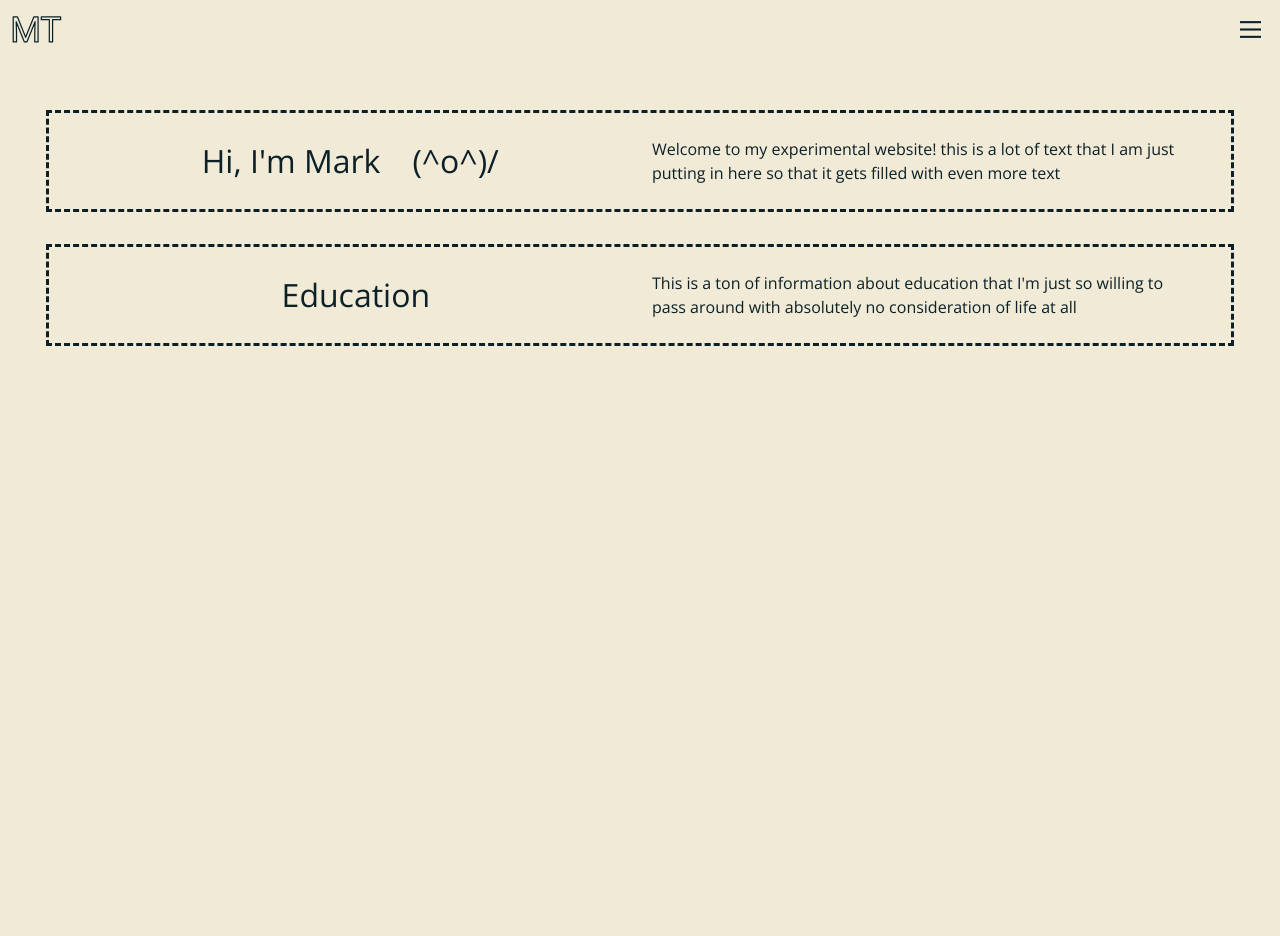
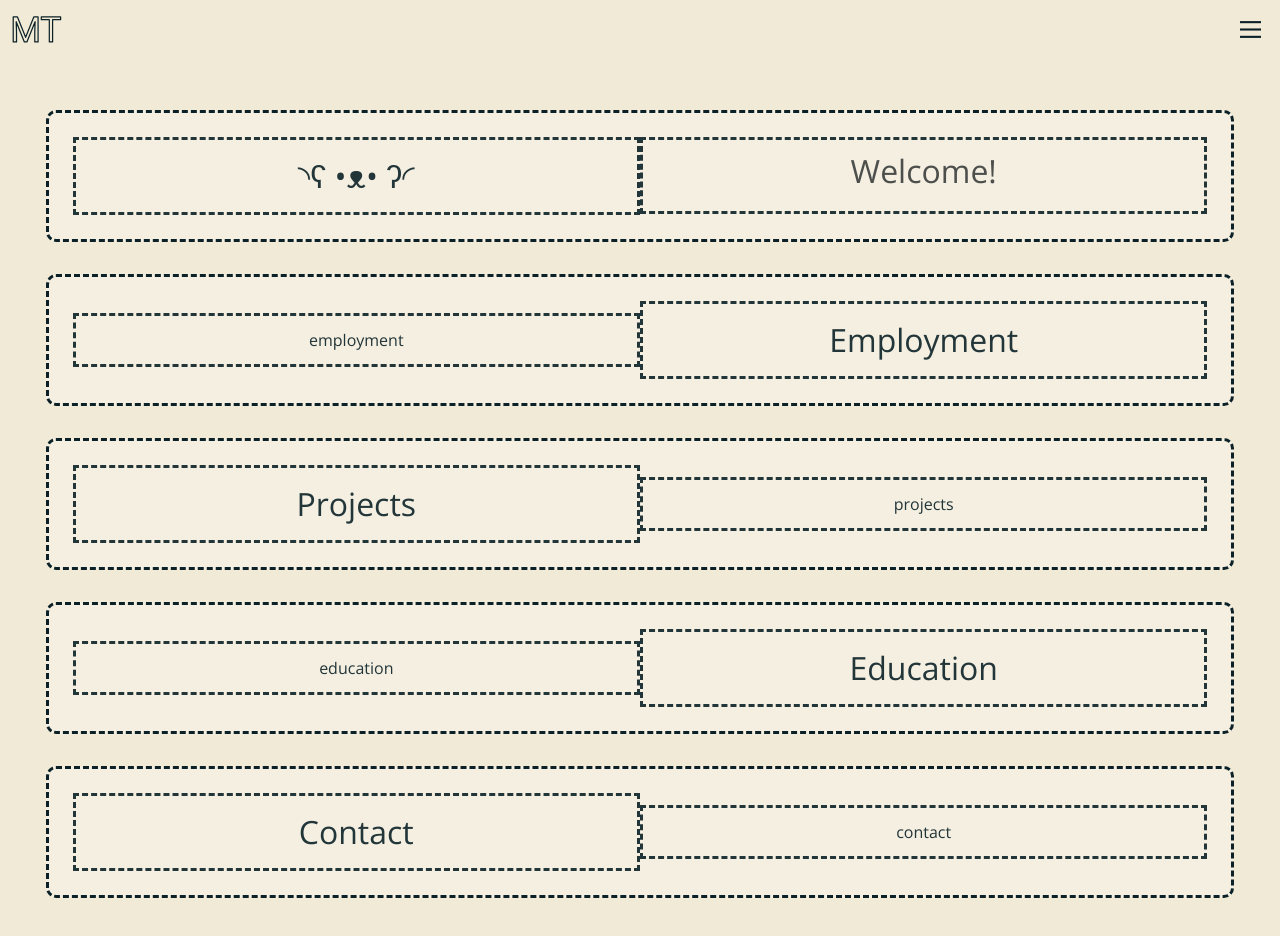
Before and after one commit to Takatsuka-Mark/website-frontend, a Vue app: page /#/app/test in a window 1280 px wide. Shown: the top 936 px of the page. Before the commit the page ends 800 px from the top, so only its background shows below. Built offline with nearby package versions, Linux system fonts and the light colour scheme.

Commit message:
Fixed container spacing and rounded corners.

```diff
--- a/src/App.vue
+++ b/src/App.vue
@@ -15,4 +15,5 @@ export default {
 };
 </script>
 
+<!--<style src="./styles/new_theme.scss" lang="scss" />-->
 <style src="./styles/theme.scss" lang="scss" />
--- a/src/components/Container/Container.scss
+++ b/src/components/Container/Container.scss
@@ -16,6 +16,8 @@
   display: flex;
   align-items: center;
   justify-content: center;
+  background-color: rgba(255, 255, 255, 0.25);
+  border-radius: 10px;
 }
 
 /*
@@ -29,11 +31,15 @@ Horizontal Title Text box
   display: flex;
   align-items: center;
   justify-content: center;
+  height: 100%;
+  width: 100%;
+  padding: 0.75rem;
 }
 
 .ht_title {
   font-size: xx-large;
   text-align: center;
+  border: dashed; // TODO remove
 }
 
 .ht_title, .ht_body {
@@ -42,7 +48,8 @@ Horizontal Title Text box
   align-items: center;
   height: 100%;
   width: 100%;
-  padding: 0.75rem
+  padding: 0.75rem;
+  border: dashed; // TODO remove
 }
 
 @media screen and (max-width: 900px) {
--- a/src/components/Container/Container.vue
+++ b/src/components/Container/Container.vue
@@ -2,14 +2,14 @@
   <section class="container">
     <h5 v-if="title && typeof title === 'string'" class="title">{{title}}</h5>
     <!-- Horizontal Double Box -->
-    <div v-if="horizontal_title" class="ht_wrapper">
-      <div class="ht_title" v-if="horizontal_title_left">
+    <div v-if="HT || HT_Right" class="ht_wrapper">
+      <div class="ht_title" v-if="!HT_Right">
         <slot name="ht_title"></slot>
       </div>
       <div class="ht_body">
         <slot class="ht_body" name="ht_body"></slot>
       </div>
-      <div class="ht_title" v-if="!horizontal_title_left">
+      <div class="ht_title" v-if="HT_Right">
         <slot name="ht_title"></slot>
       </div>
     </div>
@@ -22,8 +22,8 @@ export default {
   name: 'Container',
   props: {
     title: { default: '' },
-    horizontal_title: { default: false },
-    horizontal_title_left: { default: true },
+    HT: { default: false },
+    HT_Right: { default: false },
   },
 };
 </script>
--- a/src/components/Widget/Widget.scss
+++ b/src/components/Widget/Widget.scss
@@ -2,9 +2,9 @@
 
 .title {
   margin-top: 0;
-  color: $widget-title-color;
+  //color: $widget-title-color;
 
-  @include clearfix();
+  //@include clearfix();
 }
 
 .widget {
@@ -14,7 +14,7 @@
   padding: $widget-padding-vertical $widget-padding-horizontal;
   background: $widget-bg;
   border-radius: $widget-border-radius;
-  box-shadow: $widget-shadow;
+  //box-shadow: $widget-shadow;
 
   &.loading {
     min-height: 150px;
@@ -116,10 +116,10 @@
 }
 
 .widgetBody {
-  @include clearfix();
+  //@include clearfix();
 
   > footer {
-    margin: $spacer/2 (-$widget-padding-horizontal) (-$widget-padding-vertical);
+    //margin: $spacer/2 (-$widget-padding-horizontal) (-$widget-padding-vertical);
     padding: $widget-padding-vertical $widget-padding-horizontal;
     border-bottom-left-radius: $widget-border-radius;
     border-bottom-right-radius: $widget-border-radius;
@@ -144,7 +144,7 @@
     border-radius: 4px;
     color: $widget-title-color;
 
-    @include transition(color 0.15s ease-in-out);
+    //@include transition(color 0.15s ease-in-out);
 
     &:hover {
       color: rgba($widget-title-color, 0.5);
@@ -240,10 +240,10 @@
       z-index: 1;
       margin-right: $widget-padding-horizontal;
 
-      @include media-breakpoint-up(md) {
-        top: auto;
-        bottom: 0;
-      }
+      //@include media-breakpoint-up(md) {
+      //  top: auto;
+      //  bottom: 0;
+      //}
     }
   }
 
--- a/src/pages/TestPage/TestPage.vue
+++ b/src/pages/TestPage/TestPage.vue
@@ -1,23 +1,49 @@
 <template>
   <div>
     <div class="center_column">
-      <Container class="intro_container" horizontal_title="true">
+      <!-- Intro -->
+      <Container class="intro_container" HT="true">
         <template slot="ht_title">
-          Hi, I'm Mark <span style="width: 2rem"/> (^o^)/
+          ◝ʕ •ᴥ• ʔ◜
         </template>
         <template slot="ht_body">
-          Welcome to my experimental website!
-          this is a lot of text that I am just
-          putting in here so that it gets filled with even more text
+          <h2>Welcome!</h2>
         </template>
       </Container>
-      <Container class="education_container" horizontal_title="true" horizontal_title_left="false">
+      <!-- Employment -->
+      <Container class="employment_container" HT_Right="true">
+        <template slot="ht_title">
+          Employment
+        </template>
+        <template slot="ht_body">
+          employment
+        </template>
+      </Container>
+      <!-- Projects -->
+      <Container class="projects_container" HT="true">
+        <template slot="ht_title">
+          Projects
+        </template>
+        <template slot="ht_body">
+          projects
+        </template>
+      </Container>
+      <!-- Education -->
+      <Container class="education_container" HT_Right="true">
         <template slot="ht_title">
           Education
         </template>
         <template slot="ht_body">
-          This is a ton of information about education that I'm just so willing to pass around
-          with absolutely no consideration of life at all
+          education
+        </template>
+      </Container>
+      <!-- Contact -->
+      <Container class="contact_container" HT="true">
+        <template slot="ht_title">
+          Contact
+        </template>
+        <template slot="ht_body">
+          contact
         </template>
       </Container>
     </div>
@@ -40,7 +66,10 @@ export default {
   align-items: flex-start;
   margin: 0 auto;
 }
-.intro_container, .education_container {
+
+.intro_container, .education_container,
+.employment_container, .contact_container,
+.projects_container {
   align-self: center;
   max-width: 1200px;
   min-height: 100px;
--- a/src/styles/new_theme.scss
+++ b/src/styles/new_theme.scss
@@ -8,12 +8,53 @@ $theme-4: #F6F1D1 !default;
 $eggshell: #f0ead6 !default;
 
 $theme-background: $theme-4 !default;
-$theme-text-color: $theme-0 !default;
+$theme-text-color: rgba($theme-0, 0.9) !default;
+
+html {
+  font-weight: 100;
+  font-size: 14px;
+  text-rendering: optimizeLegibility;
+  -webkit-font-smoothing: antialiased;
+}
 
 body {
   color: $theme-text-color;
-  background: $eggshell;
+  font-family: "Open Sans", sans-serif;
+  text-align: left;
+  background: $eggshell;    // TODO is this what we want?
+  font-size: 1rem;
+  font-weight: 400;
+  line-height: 1.5;
 }
+
+/*
+Headings
+ */
+h1, h2, h3, h4, h5, h6,
+.h1, .h2, .h3, .h4, .h5, .h6 {
+  margin-top: 0;
+  font-weight: 200;
+  line-height: 1.2;
+}
+h1, .h1 {
+  font-size: 2.5rem
+}
+h2, .h2 {
+  font-size: 2rem;
+}
+h3, .h3 {
+  font-size: 1.75rem;
+}
+h4, .h4 {
+  font-size: 1.5rem;
+}
+h5, .h5 {
+  font-size: 1.25rem;
+}
+h6, .h6 {
+  font-size: 1rem;
+}
+
 
 /*
 Container stuff
@@ -22,3 +63,4 @@ $container-padding-vertical: 1rem !default;
 $container-padding-horizontal: 1rem !default;
 $container-margin-vertical: 1rem !default;
 $container-margin-horizontal: 1rem !default;
+$container-background-color: #CFD7C7 !default;
```
